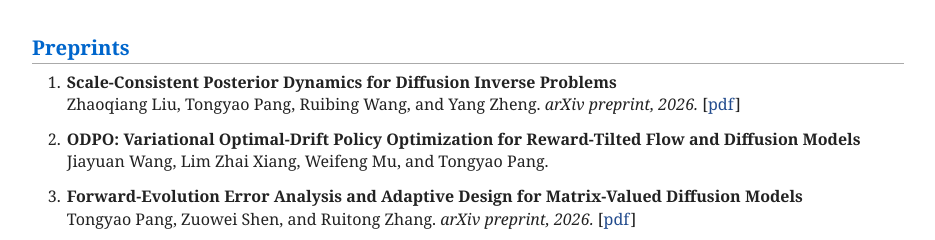
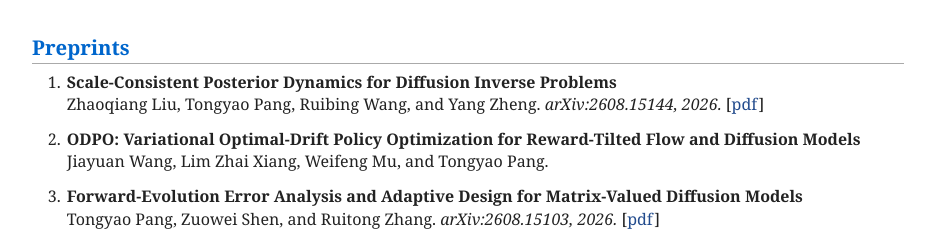
Before and after one commit to PangTongyao/PangTongyao.github.io, a plain HTML site: page index.html in a window 1280 px wide. Shown: the part 991-1231 px from the top of the page, without its empty margins (172-1107 px from the left). Drawn offline with Linux system fonts and the light colour scheme.

Commit message:
Link preprints to arXiv

```diff
--- a/index.html
+++ b/index.html
@@ -62,9 +62,9 @@
 
         <h2>Preprints</h2>
         <ol class="publication-list">
-          <li><p><strong>Scale-Consistent Posterior Dynamics for Diffusion Inverse Problems</strong><br>Zhaoqiang Liu, Tongyao Pang, Ruibing Wang, and Yang Zheng. <em>arXiv preprint, 2026.</em> [<a href="papers/scale-consistent-posterior-dynamics.pdf">pdf</a>]</p></li>
+          <li><p><strong>Scale-Consistent Posterior Dynamics for Diffusion Inverse Problems</strong><br>Zhaoqiang Liu, Tongyao Pang, Ruibing Wang, and Yang Zheng. <em>arXiv:2608.15144, 2026.</em> [<a href="https://arxiv.org/pdf/2608.15144">pdf</a>]</p></li>
           <li><p><strong>ODPO: Variational Optimal-Drift Policy Optimization for Reward-Tilted Flow and Diffusion Models</strong><br>Jiayuan Wang, Lim Zhai Xiang, Weifeng Mu, and Tongyao Pang.</p></li>
-          <li><p><strong>Forward-Evolution Error Analysis and Adaptive Design for Matrix-Valued Diffusion Models</strong><br>Tongyao Pang, Zuowei Shen, and Ruitong Zhang. <em>arXiv preprint, 2026.</em> [<a href="papers/forward-evolution-error-analysis.pdf">pdf</a>]</p></li>
+          <li><p><strong>Forward-Evolution Error Analysis and Adaptive Design for Matrix-Valued Diffusion Models</strong><br>Tongyao Pang, Zuowei Shen, and Ruitong Zhang. <em>arXiv:2608.15103, 2026.</em> [<a href="https://arxiv.org/pdf/2608.15103">pdf</a>]</p></li>
           <li><p><strong>Enhancing Low-resolution Image Representation Through Normalizing Flows</strong><br>Chenglong Bao, Tongyao Pang, Zuowei Shen, Dihan Zheng, and Yihang Zou. <em>arXiv:2601.06834, 2026.</em> [<a href="https://arxiv.org/pdf/2601.06834">pdf</a>]</p></li>
         </ol>
 
```
Also changed, not shown: 2 other files.
